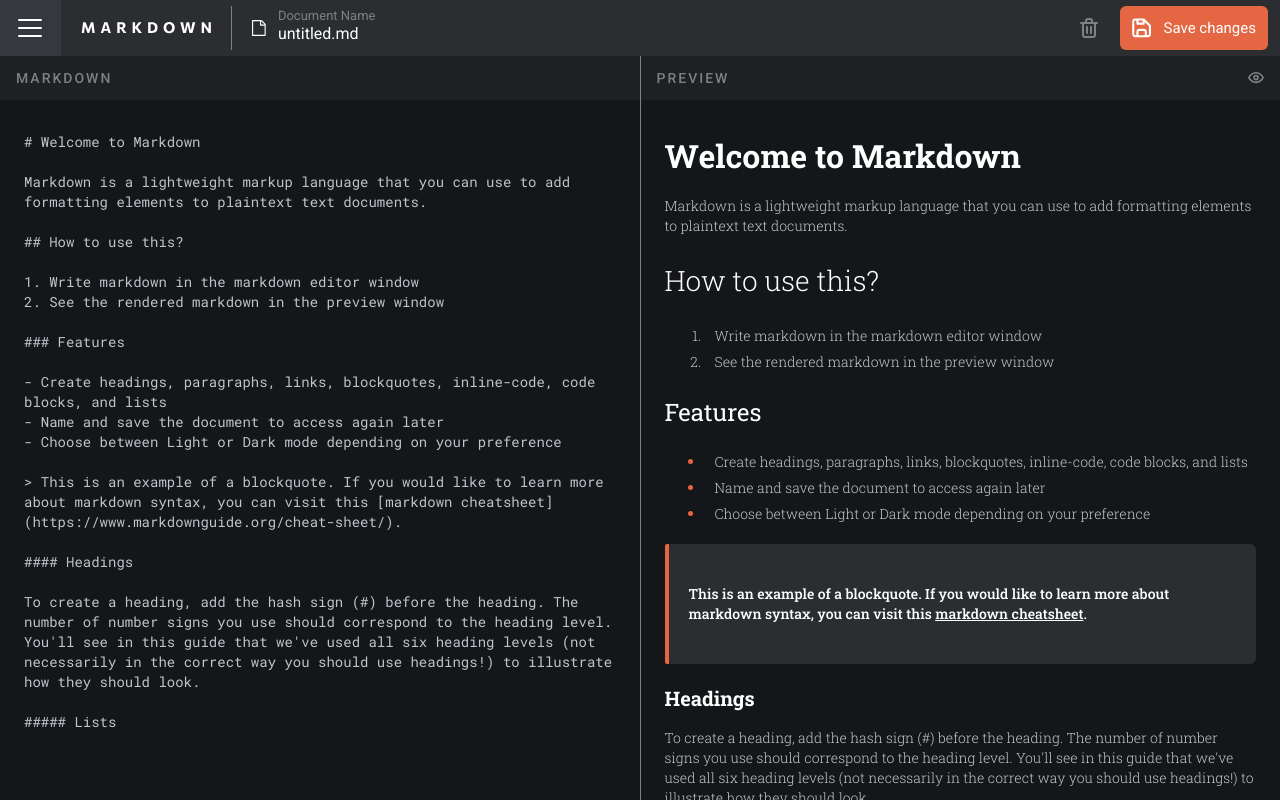
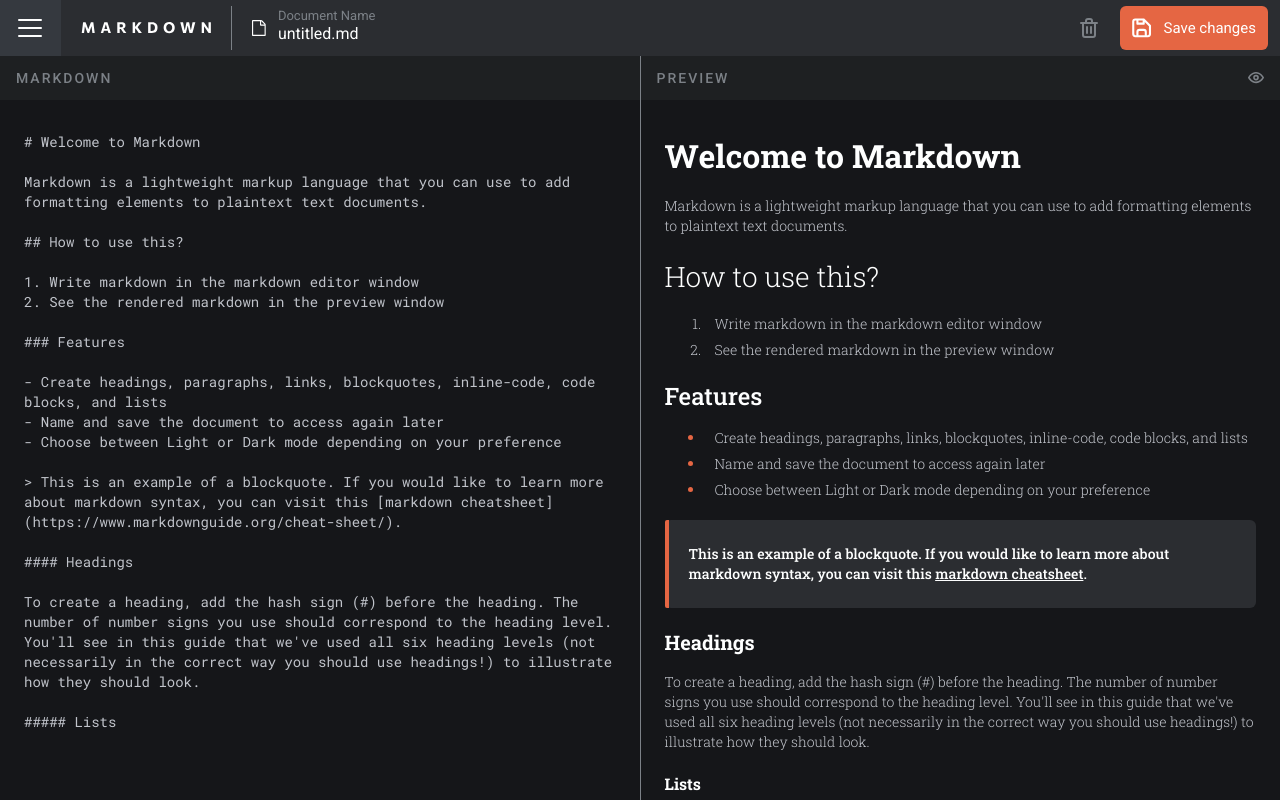
Before and after one commit to kathlenetajonera/in-browser-markdown-editor, a React (Vite) app: page / in a window 1280 px wide. Built offline with nearby package versions, Linux system fonts and the light colour scheme.

Commit message:
fix: adjust spacings

```diff
--- a/src/components/MarkdownElements/Blockquote/index.tsx
+++ b/src/components/MarkdownElements/Blockquote/index.tsx
@@ -2,7 +2,7 @@ import { Props } from '../types';
 
 const CustomBlockquote = ({ children }: Props) => {
     return (
-        <blockquote className="bg-gray p-6 rounded-md my-5 text-white font-normal relative before:content-[''] before:block before:w-1 before:h-full before:bg-orange before:absolute before:top-0 before:left-0 before:rounded-l-sm [&>p]:font-medium [&>p]:text-white">
+        <blockquote className="bg-gray p-6 rounded-md mb-5 text-white font-normal relative before:content-[''] before:block before:w-1 before:h-full before:bg-orange before:absolute before:top-0 before:left-0 before:rounded-l-sm [&>p]:font-medium [&>p]:text-white [&>p]:mb-0">
             {children}
         </blockquote>
     );
--- a/src/components/MarkdownElements/H1/index.tsx
+++ b/src/components/MarkdownElements/H1/index.tsx
@@ -1,7 +1,7 @@
 import { Props } from '../types';
 
 const CustomH1 = ({ children }: Props) => {
-    return <h1 className="text-[2rem] font-bold">{children}</h1>;
+    return <h1 className="text-[2rem] font-bold mb-4">{children}</h1>;
 };
 
 export default CustomH1;
--- a/src/components/MarkdownElements/H2/index.tsx
+++ b/src/components/MarkdownElements/H2/index.tsx
@@ -1,7 +1,7 @@
 import { Props } from '../types';
 
 const CustomH2 = ({ children }: Props) => {
-    return <h2 className="text-[1.75rem] font-light my-6">{children}</h2>;
+    return <h2 className="text-[1.75rem] font-light mb-4">{children}</h2>;
 };
 
 export default CustomH2;
--- a/src/components/MarkdownElements/H3/index.tsx
+++ b/src/components/MarkdownElements/H3/index.tsx
@@ -1,7 +1,7 @@
 import { Props } from '../types';
 
 const CustomH3 = ({ children }: Props) => {
-    return <h3 className="text-2xl font-boldm my-6">{children}</h3>;
+    return <h3 className="text-2xl font-medium mb-4">{children}</h3>;
 };
 
 export default CustomH3;
--- a/src/components/MarkdownElements/H4/index.tsx
+++ b/src/components/MarkdownElements/H4/index.tsx
@@ -1,7 +1,7 @@
 import { Props } from '../types';
 
 const CustomH4 = ({ children }: Props) => {
-    return <h4 className="text-xl font-bold">{children}</h4>;
+    return <h4 className="text-xl font-bold mb-4">{children}</h4>;
 };
 
 export default CustomH4;
--- a/src/components/MarkdownElements/H5/index.tsx
+++ b/src/components/MarkdownElements/H5/index.tsx
@@ -1,7 +1,7 @@
 import { Props } from '../types';
 
 const CustomH5 = ({ children }: Props) => {
-    return <h5 className="font-bold">{children}</h5>;
+    return <h5 className="font-bold mb-4">{children}</h5>;
 };
 
 export default CustomH5;
--- a/src/components/MarkdownElements/H6/index.tsx
+++ b/src/components/MarkdownElements/H6/index.tsx
@@ -1,7 +1,7 @@
 import { Props } from '../types';
 
 const CustomH6 = ({ children }: Props) => {
-    return <h6 className="text-sm text-orange font-bold my-6">{children}</h6>;
+    return <h6 className="text-sm text-orange font-bold mb-4">{children}</h6>;
 };
 
 export default CustomH6;
--- a/src/components/MarkdownElements/ListItem/index.tsx
+++ b/src/components/MarkdownElements/ListItem/index.tsx
@@ -1,7 +1,7 @@
 import { Props } from '../types';
 
 const ListItem = ({ children }: Props) => {
-    return <li className="pl-2.5 mb-1.5 font-light">{children}</li>;
+    return <li className="pl-2.5 mb-1.5 last:mb-0 font-light">{children}</li>;
 };
 
 export default ListItem;
--- a/src/components/MarkdownElements/OrderedList/index.tsx
+++ b/src/components/MarkdownElements/OrderedList/index.tsx
@@ -2,7 +2,7 @@ import { Props } from '../types';
 
 const OrderedList = ({ children }: Props) => {
     return (
-        <ol className="list-decimal pl-10 text-lighter-gray text-sm">
+        <ol className="list-decimal pl-10 text-lighter-gray text-sm mb-5">
             {children}
         </ol>
     );
--- a/src/components/MarkdownElements/Paragraph/index.tsx
+++ b/src/components/MarkdownElements/Paragraph/index.tsx
@@ -2,7 +2,7 @@ import { Props } from '../types';
 
 const CustomParagraph = ({ children }: Props) => {
     return (
-        <p className="text-lighter-gray text-sm font-light my-4 [&>code]:text-white">
+        <p className="text-lighter-gray text-sm font-light mb-5 [&>code]:text-white">
             {children}
         </p>
     );
--- a/src/components/MarkdownElements/UnorderedList/index.tsx
+++ b/src/components/MarkdownElements/UnorderedList/index.tsx
@@ -2,7 +2,7 @@ import { Props } from '../types';
 
 const UnorderedList = ({ children }: Props) => {
     return (
-        <ul className="list-disc marker:text-orange pl-10 text-lighter-gray text-sm">
+        <ul className="list-disc marker:text-orange pl-10 text-lighter-gray text-sm mb-5">
             {children}
         </ul>
     );
```
